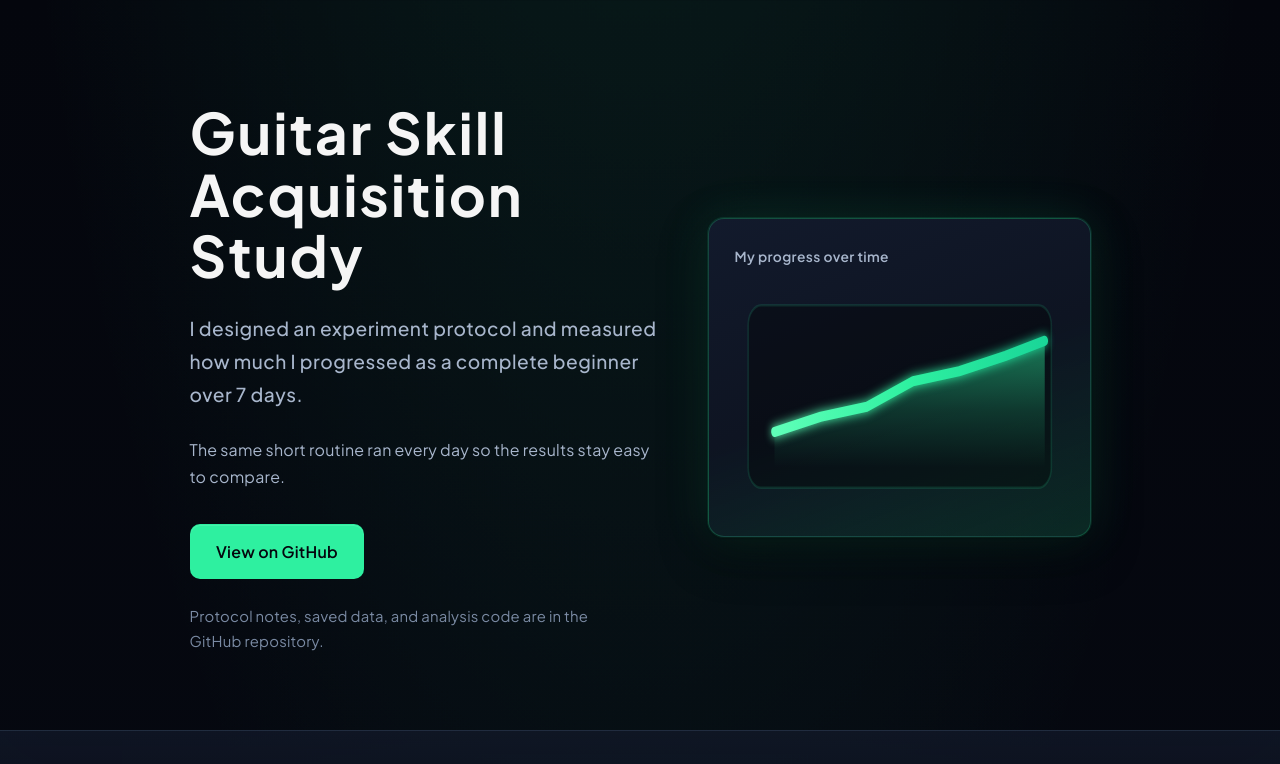
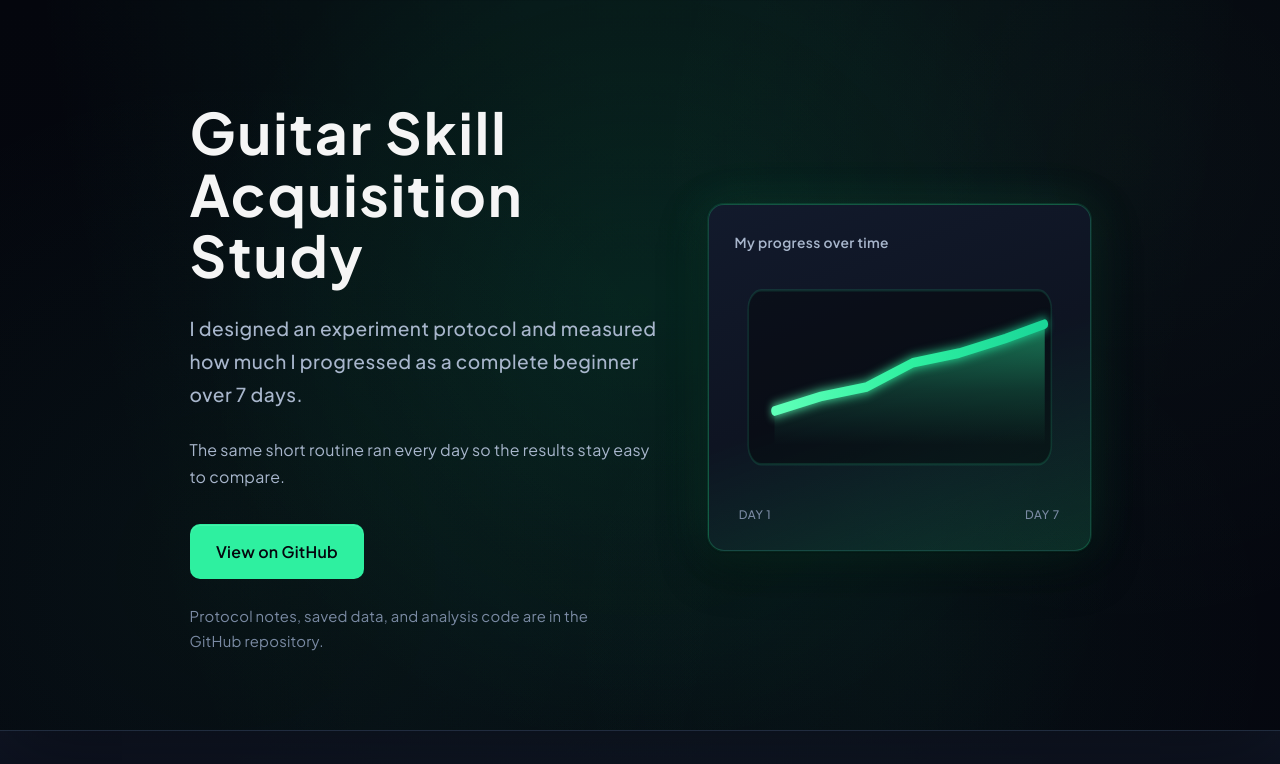
Before and after one commit to rishav-basnet/Guitar-Learning-Research-Website, a React (Vite) app: page / in a window 1280 px wide. Shown: the top 764 px of the page. Built offline with nearby package versions, Linux system fonts and the light colour scheme.

Commit message:
Improve hero chart and background

```diff
--- a/src/App.css
+++ b/src/App.css
@@ -224,6 +224,9 @@
 }
 
 .hero {
+  position: relative;
+  z-index: 0;
+  overflow: hidden;
   margin: 0;
   padding-block: clamp(3.5rem, 10vw, var(--sp-24)) clamp(2.5rem, 6vw, var(--sp-20));
   border-bottom: 1px solid rgba(36, 48, 68, 0.9);
@@ -234,6 +237,36 @@
     system-ui,
     -apple-system,
     sans-serif;
+}
+
+.hero::before {
+  content: '';
+  position: absolute;
+  inset: 0;
+  z-index: -1;
+  pointer-events: none;
+  background:
+    radial-gradient(
+      circle at 50% 42%,
+      rgba(0, 255, 150, 0.07),
+      transparent 58%
+    ),
+    radial-gradient(
+      circle at 18% 78%,
+      rgba(46, 240, 160, 0.045),
+      transparent 42%
+    ),
+    radial-gradient(
+      circle at 88% 22%,
+      rgba(120, 255, 200, 0.035),
+      transparent 38%
+    ),
+    radial-gradient(
+      circle at 72% 88%,
+      rgba(46, 240, 160, 0.03),
+      transparent 32%
+    );
+  opacity: 1;
 }
 
 .hero__layout {
@@ -299,7 +332,7 @@
 .hero__panel {
   border-radius: var(--radius-xl);
   border: 1px solid rgba(46, 240, 160, 0.22);
-  min-height: clamp(16.25rem, 28vw, 18.75rem);
+  min-height: 300px;
   padding: var(--sp-6);
   background:
     linear-gradient(
@@ -317,7 +350,7 @@
 
 @media (max-width: 899px) {
   .hero__panel {
-    min-height: clamp(16.25rem, 52vw, 18.75rem);
+    min-height: 300px;
     max-width: min(26rem, 100%);
   }
 }
@@ -344,6 +377,20 @@
   width: 100%;
   min-height: clamp(10rem, 18vw, 12.5rem);
   display: block;
+}
+
+.hero-chart-axis {
+  display: flex;
+  justify-content: space-between;
+  align-items: center;
+  width: 100%;
+  padding: 0 var(--sp-1);
+  margin-top: var(--sp-1);
+  font-size: 0.6875rem;
+  font-weight: 500;
+  letter-spacing: 0.06em;
+  text-transform: uppercase;
+  color: var(--text-faint);
 }
 
 .keyword-badge {
--- a/src/components/HeroMiniChart.jsx
+++ b/src/components/HeroMiniChart.jsx
@@ -60,6 +60,10 @@ export default function HeroMiniChart() {
           filter="url(#heroChartGlow)"
         />
       </svg>
+      <div className="hero-chart-axis">
+        <span>Day 1</span>
+        <span>Day 7</span>
+      </div>
     </div>
   )
 }
```
